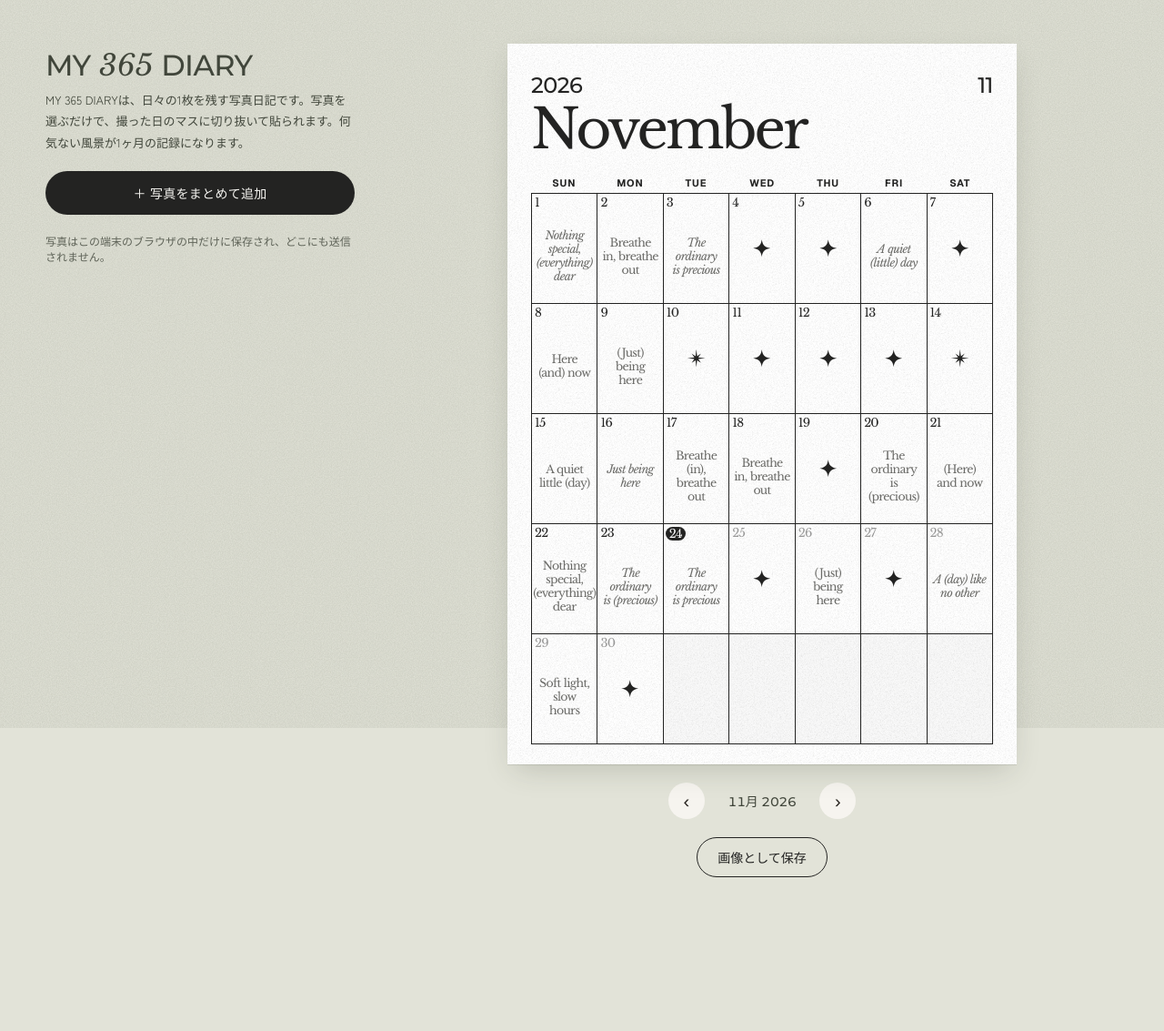
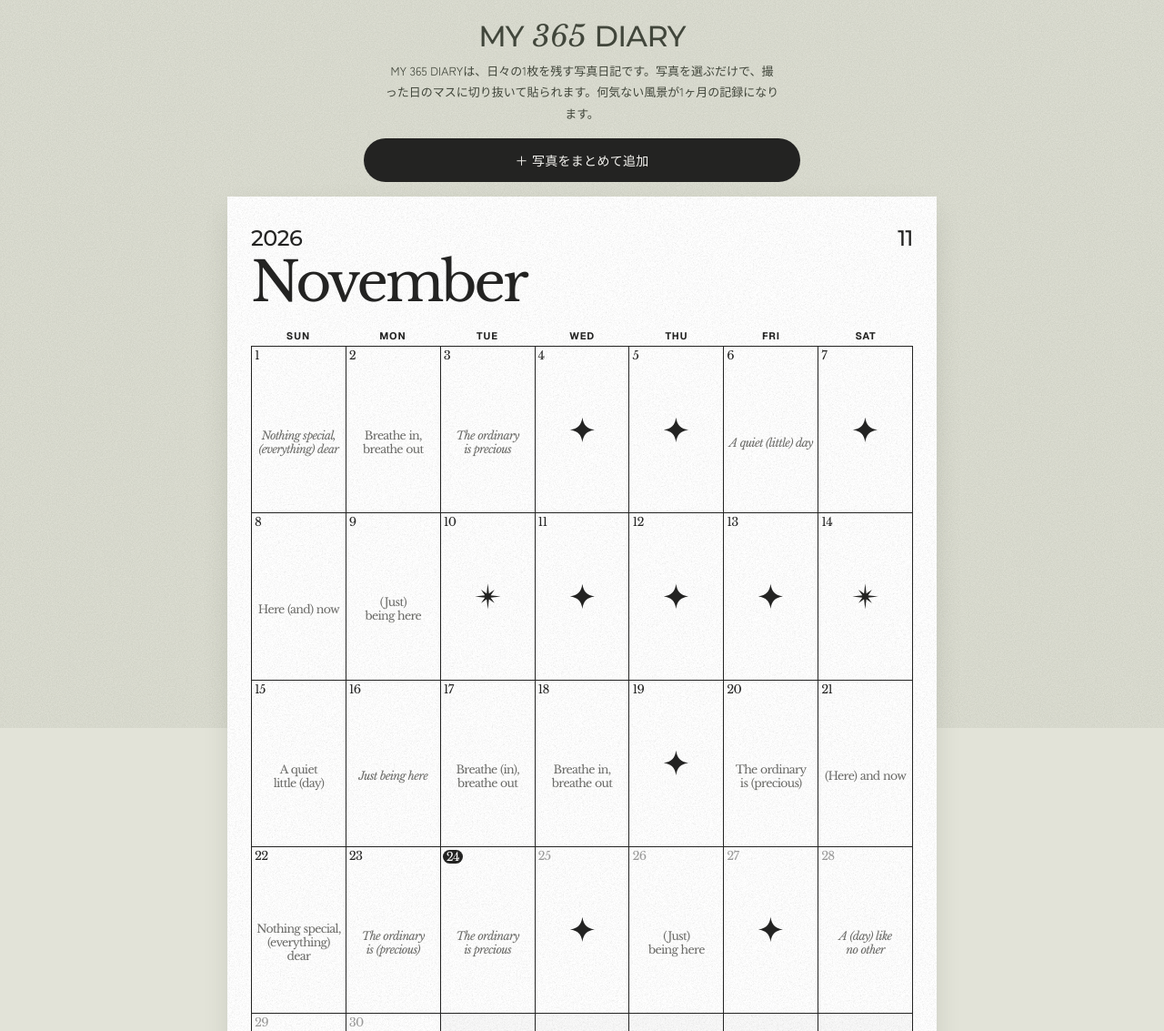
Before and after one commit to aynm2049/my365-diary, a plain HTML site: page index.html in a window 1280 px wide. Shown: the top 1133 px of the page at 91% size. Before the commit the page ends 1012 px from the top, so only its background shows below. Drawn offline with nearby package versions, Linux system fonts and the light colour scheme.

Commit message:
Add files via upload

```diff
--- a/style.css
+++ b/style.css
@@ -171,19 +171,3 @@ img{max-width:100%}
   .cut,.btn,.cell[role="button"],.snackbar{transition:none}
   .cell:hover .cut,.btn:active{transform:none}
 }
-
-/* PC: two columns — title, intro and add button on the left, calendar on the right */
-@media (min-width:960px){
-  body{padding-top:48px;padding-left:32px;padding-right:32px}
-  .wrap{max-width:1180px;display:grid;column-gap:56px;row-gap:20px;align-items:start;
-    grid-template-columns:minmax(260px,340px) minmax(0,1fr);
-    grid-template-rows:auto auto auto 1fr auto auto}
-  .topbar{grid-column:1;grid-row:1;align-items:flex-start;text-align:left;padding-top:8px}
-  .addrow{grid-column:1;grid-row:2;align-items:stretch;text-align:left}
-  .addrow .btn.primary{max-width:none}
-  .privacy{grid-column:1;grid-row:3;text-align:left;margin:0}
-  .sheet{grid-column:2;grid-row:1 / span 4;justify-self:center;
-    width:clamp(560px,calc((100svh - 150px) * .7071),820px);max-width:100%}
-  .nav{grid-column:2;grid-row:5;margin-top:0}
-  .saverow{grid-column:2;grid-row:6;margin-top:0}
-}
--- a/sw.js
+++ b/sw.js
@@ -1,5 +1,5 @@
 // Offline support: keeps the app files on the device so it opens without a connection.
-const VERSION = "my365-v5";
+const VERSION = "my365-v6";
 const SHELL = [
   "./", "index.html", "style.css", "app.js", "db.js", "cutout.js", "export.js",
   "vendor/background-removal.js", "vendor/exifr-lite.umd.js",
```
